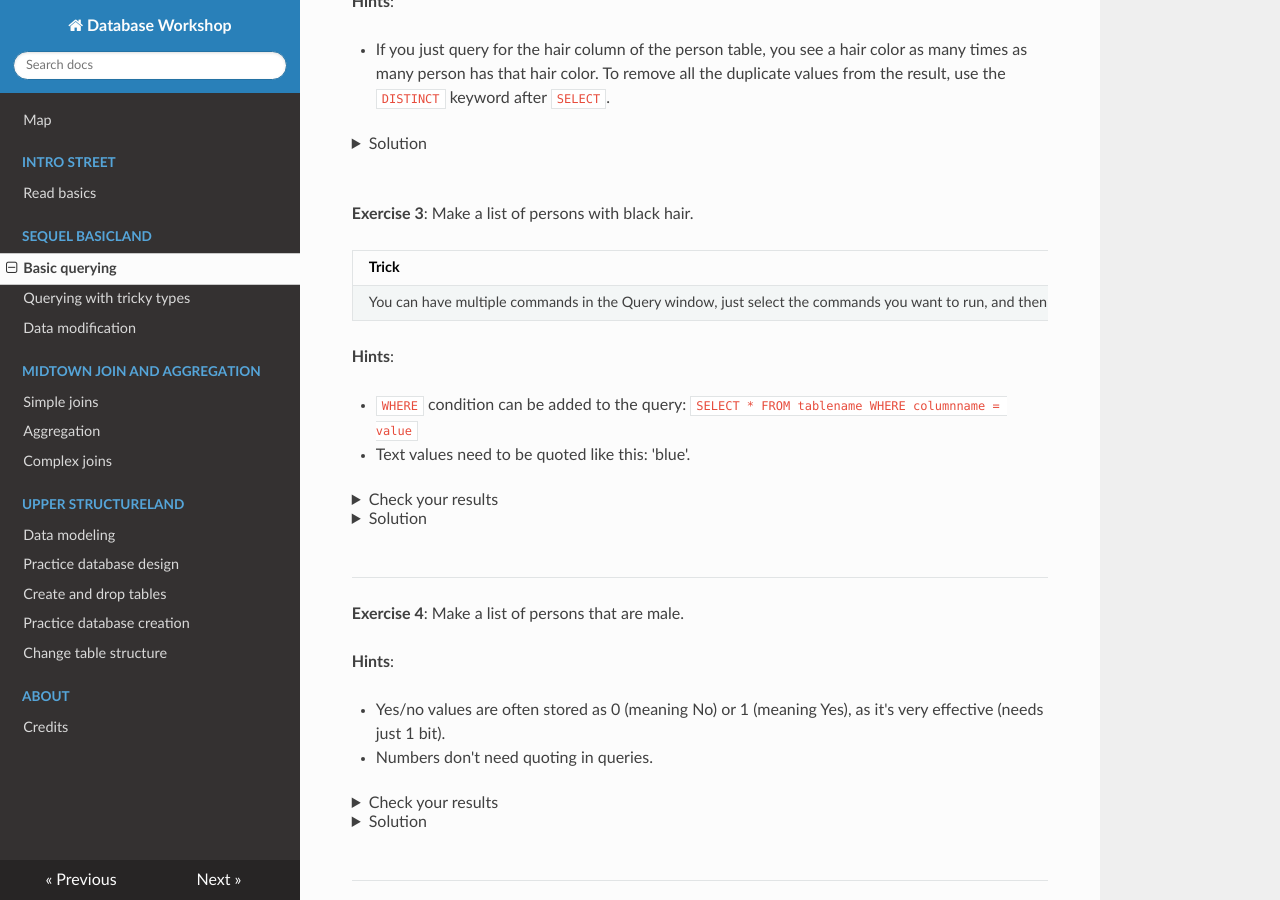
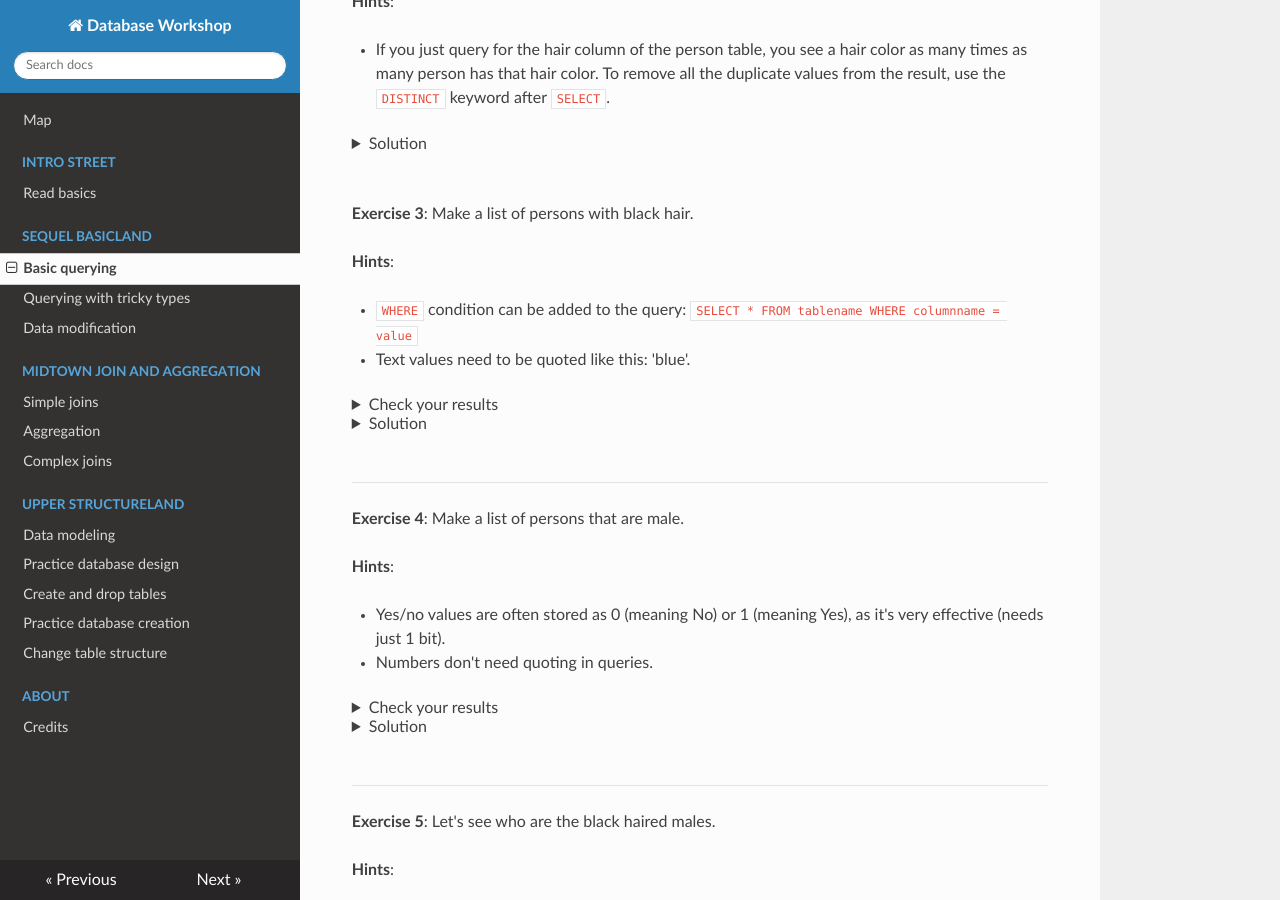
Before and after one commit to TOPdesk/database-detective, an MkDocs documentation site: the page built from material/sequel-basicland/basic-querying.md, in a window 1280 px wide and 900 px high, scrolled down 1731 px. Built offline with MkDocs 1.6.1, drawn with Linux system fonts in a browser that asks for light colours; nearby versions of some CDN libraries.

Commit message:
Remove internal TOPdesk references

```diff
--- a/material/sequel-basicland/basic-querying.md
+++ b/material/sequel-basicland/basic-querying.md
@@ -70,10 +70,6 @@
 <br />
 
 **Exercise 3**: Make a list of persons with black hair.
-
-| **Trick**   |
-| ----------- |
-| You can have multiple commands in the Query window, just select the commands you want to run, and then Execute/F5 will execute only that one (otherwise everything). Details: <a href="https://wiki.topdesk.com/wiki/Intro_to_MS_SQL_Management_Studio#6._Handle_multiple_queries_in_the_editor">Handle multiple queries in the editor</a>.|
 
 **Hints**:
 
```
Also changed, not shown: 1 other file.
